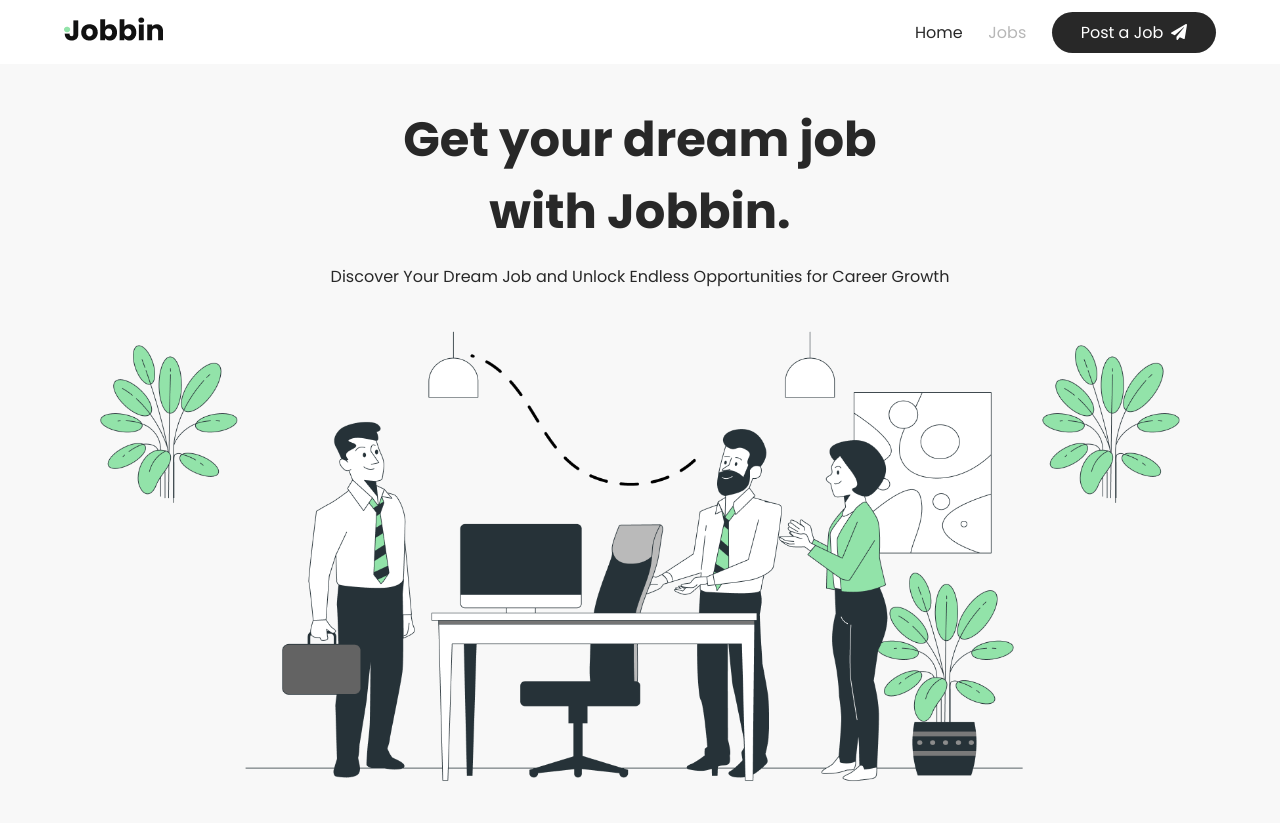
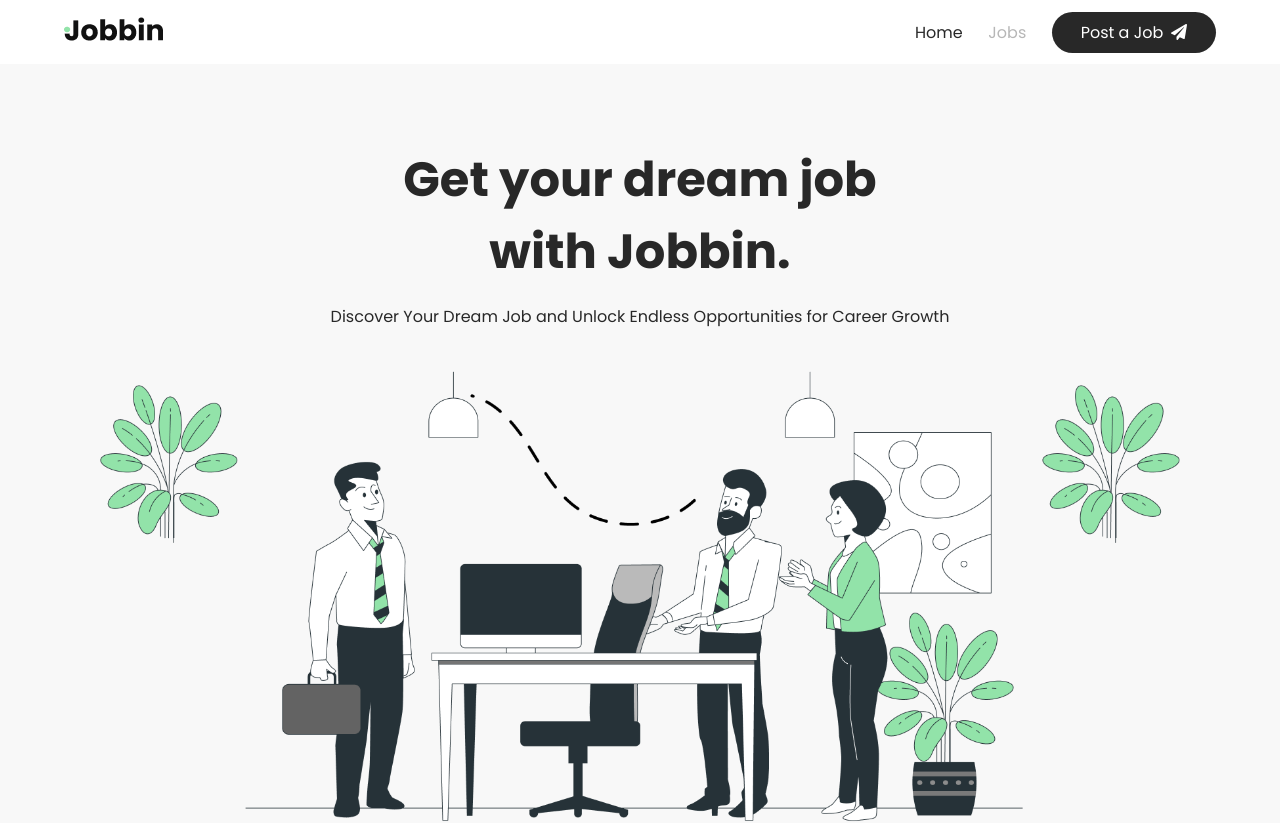
Before and after one commit to RiccardoImperiale/react-jobbin, a React (Vite) app: page / in a window 1280 px wide. Shown: the top 823 px of the page. Built offline with nearby package versions, Linux system fonts and the light colour scheme; no server answers.

Commit message:
fix hero padding

```diff
--- a/src/assets/css/hero.css
+++ b/src/assets/css/hero.css
@@ -1,6 +1,6 @@
 .hero {
     text-align: center;
-    padding: 2.5rem 0;
+    padding: 5rem 0;
 
     h1 {
         font-size: 3rem;
```
